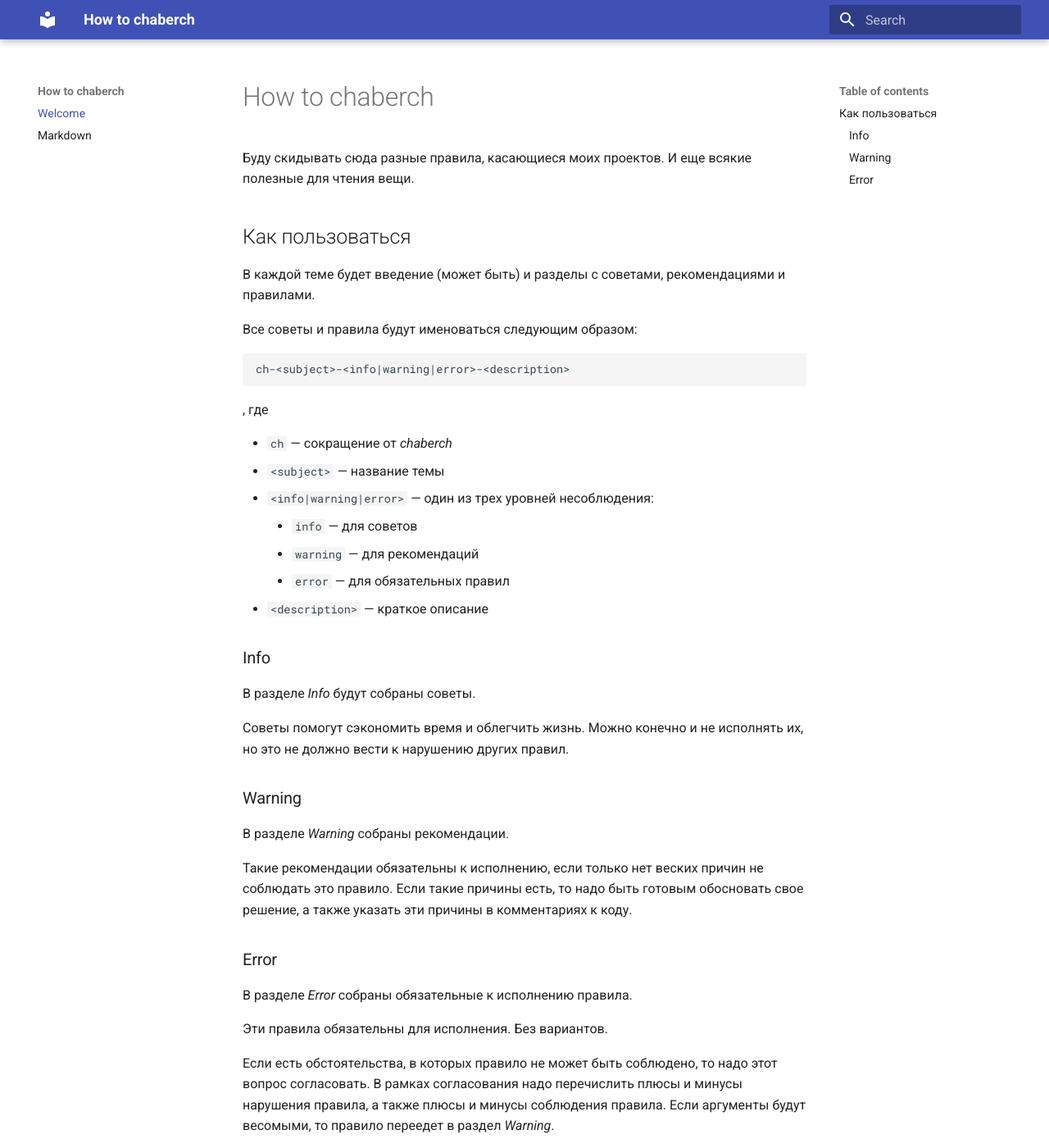
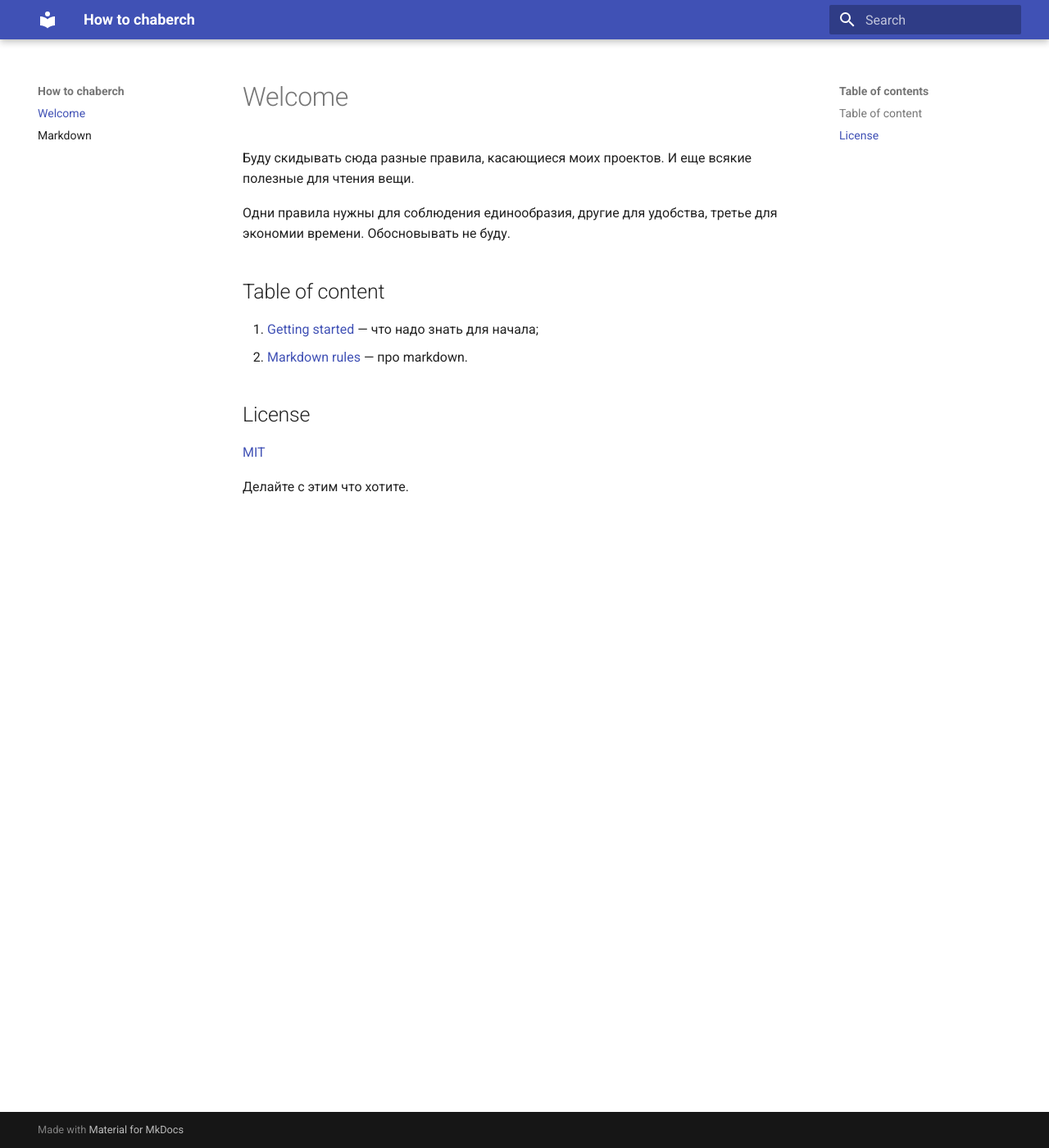
Before and after one commit to chabErch/how-to-chaberch, an MkDocs documentation site: the page built from docs/index.md, in a window 1280 px wide and 1400 px high. Shown: the whole window at 82% size. Built offline with MkDocs 1.6.1 and Material for MkDocs 9.7.7, drawn with Linux system fonts in a browser that asks for light colours.

Commit message:
Разбил index на 2 страницы

````diff
--- a/docs/index.md
+++ b/docs/index.md
@@ -1,55 +1,23 @@
-# How to chaberch
+# Welcome
 
 Буду скидывать сюда разные правила, касающиеся моих проектов.
 И еще всякие полезные для чтения вещи.
 
-## Как пользоваться
+Одни правила нужны для соблюдения единообразия,
+другие для удобства, третье для экономии времени.
+Обосновывать не буду.
 
-В каждой теме будет введение (может быть)
-и разделы с советами, рекомендациями и правилами.
+## Table of content
 
-Все советы и правила будут именоваться следующим образом:
+1. [Getting started][getting-started] — что надо знать для начала;
+2. [Markdown rules][md-rules] — про markdown.
 
-```text
-ch-<subject>-<info|warning|error>-<description>
-```
+## License
 
-, где
+[MIT][license]
 
-- `ch` — сокращение от _chaberch_
-- `<subject>` — название темы
-- `<info|warning|error>` — один из трех уровней несоблюдения:
-    - `info` — для советов
-    - `warning` — для рекомендаций
-    - `error` — для обязательных правил
-- `<description>` — краткое описание
+Делайте с этим что хотите.
 
-### Info
-
-В разделе _Info_ будут собраны советы.
-
-Советы помогут сэкономить время и облегчить жизнь.
-Можно конечно и не исполнять их,
-но это не должно вести к нарушению других правил.
-
-### Warning
-
-В разделе _Warning_ собраны рекомендации.
-
-Такие рекомендации обязательны к исполнению,
-если только нет веских причин не соблюдать это правило.
-Если такие причины есть, то надо быть готовым обосновать свое решение,
-а также указать эти причины в комментариях к коду.
-
-### Error
-
-В разделе _Error_ собраны обязательные к исполнению правила.
-
-Эти правила обязательны для исполнения.
-Без вариантов.
-
-Если есть обстоятельства, в которых правило не может быть соблюдено,
-то надо этот вопрос согласовать.
-В рамках согласования надо перечислить плюсы и минусы нарушения правила,
-а также плюсы и минусы соблюдения правила.
-Если аргументы будут весомыми, то правило переедет в раздел _Warning_.
+[getting-started]: getting-started.md
+[md-rules]: markdown.md
+[license]: https://github.com/chabErch/how-to-chaberch/blob/main/LICENSE
````
Also changed, not shown: docs/getting-started.md (added, +50 -0 lines).
